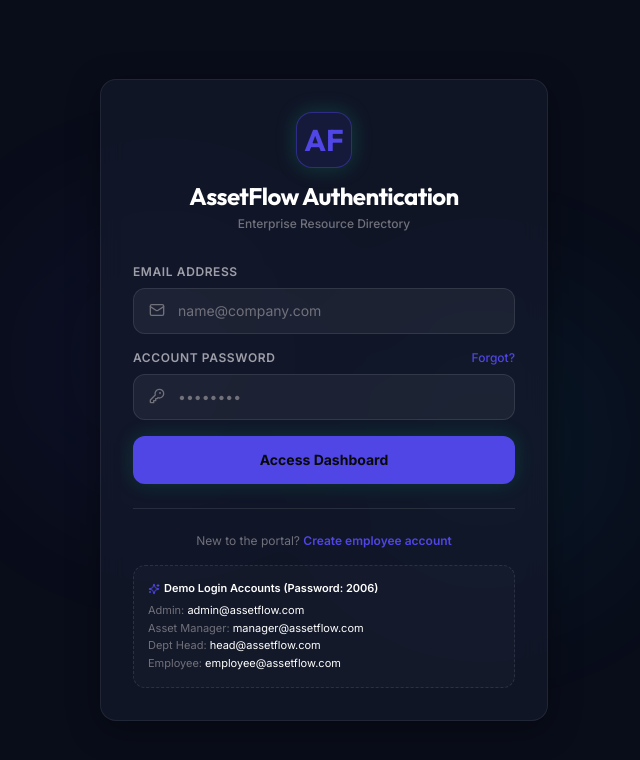
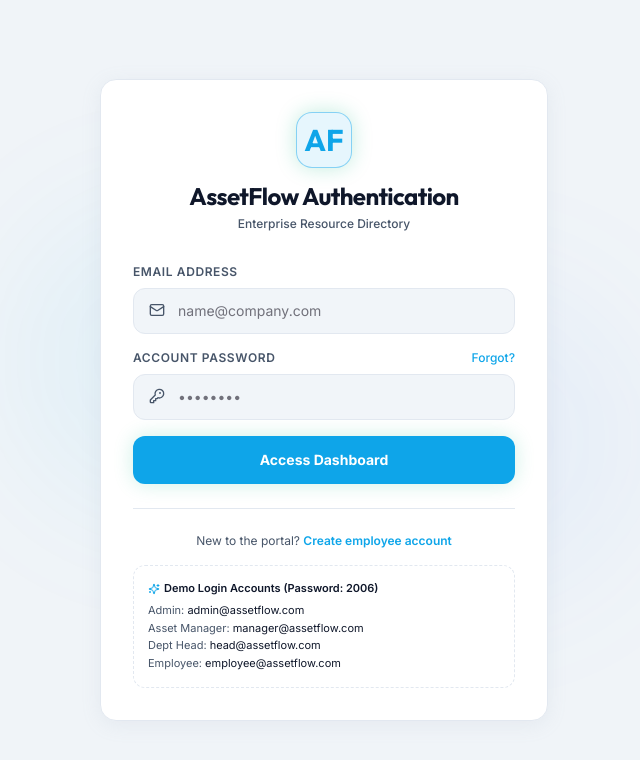
Before and after one commit to arya-das111/AssetFlow, a React (Vite) app in the folder frontend/: page /login in a window 1280 px wide. Shown: the top 760 px of the page, without its empty margins (316-956 px from the left). Built offline with nearby package versions, Linux system fonts and the light colour scheme.

Commit message:
style: convert UI to a professional white and light blue light theme layout

```diff
--- a/frontend/src/index.css
+++ b/frontend/src/index.css
@@ -6,21 +6,21 @@
   --font-sans: 'Inter', sans-serif;
   --font-sketch: 'Outfit', sans-serif;
 
-  --color-canvas: #090D1A;
-  --color-canvas-light: #0F1626;
-  --color-canvas-card: rgba(20, 27, 45, 0.7);
-  --color-canvas-hover: rgba(30, 41, 69, 0.85);
-  --color-border-custom: rgba(255, 255, 255, 0.07);
-  --color-border-glow: rgba(79, 70, 229, 0.35);
-  --color-accent-green: #4F46E5; /* Corporate Indigo - primary accent */
-  --color-accent-blue: #0EA5E9;  /* Sky Blue - secondary info/booking */
-  --color-accent-amber: #F59E0B; /* Amber - maintenance */
-  --color-accent-red: #EF4444;   /* Red - conflicts */
+  --color-canvas: #F0F4F8; /* Light blue slate background */
+  --color-canvas-light: #E2E8F0;
+  --color-canvas-card: #FFFFFF;
+  --color-canvas-hover: #F1F5F9;
+  --color-border-custom: #E2E8F0;
+  --color-border-glow: rgba(14, 165, 233, 0.2);
+  --color-accent-green: #0EA5E9; /* Premium Light Blue - primary accent */
+  --color-accent-blue: #3B82F6;  /* Sky Blue */
+  --color-accent-amber: #F59E0B; /* Amber */
+  --color-accent-red: #EF4444;   /* Red */
 }
 
 body {
   background-color: var(--color-canvas);
-  color: #E2E8F0;
+  color: #0F172A;
   font-family: var(--font-sans);
   overflow-x: hidden;
 }
@@ -36,7 +36,7 @@ body {
 }
 
 ::-webkit-scrollbar-thumb {
-  background: rgba(255, 255, 255, 0.15);
+  background: rgba(15, 23, 42, 0.1);
   border-radius: 3px;
 }
 
@@ -50,24 +50,103 @@ body {
   -webkit-backdrop-filter: blur(12px);
   background-color: var(--color-canvas-card);
   border: 1px solid var(--color-border-custom);
-  box-shadow: 0 8px 32px 0 rgba(0, 0, 0, 0.37);
+  box-shadow: 0 4px 20px 0 rgba(148, 163, 184, 0.12);
   transition: all 0.3s cubic-bezier(0.4, 0, 0.2, 1);
 }
 
 .glass-panel:hover {
-  border-color: rgba(255, 255, 255, 0.15);
+  border-color: rgba(14, 165, 233, 0.3);
 }
 
 .glass-panel-glow {
-  box-shadow: 0 0 15px 0 rgba(16, 185, 129, 0.1);
+  box-shadow: 0 0 15px 0 rgba(14, 165, 233, 0.1);
   border-color: var(--color-border-glow);
 }
 
 /* Clean geometric borders helper */
 .wireframe-border {
-  border: 1px solid rgba(255, 255, 255, 0.1);
+  border: 1px solid var(--color-border-custom);
 }
 
 .wireframe-border-active {
   border: 1px solid var(--color-accent-green);
 }
+
+/* Global Light Theme Overrides */
+.text-white {
+  color: #0F172A !important; /* Slate-900 */
+}
+.text-zinc-100, .text-zinc-200, .text-zinc-300 {
+  color: #1E293B !important; /* Slate-800 */
+}
+.text-zinc-400, .text-zinc-500 {
+  color: #475569 !important; /* Slate-600 */
+}
+.text-blue-200 {
+  color: #0369A1 !important; /* Sky-700 */
+}
+.bg-zinc-950, .bg-zinc-950\/40, .bg-zinc-950\/20, .bg-zinc-900\/40, .bg-zinc-900\/60, .bg-zinc-900, .bg-zinc-800 {
+  background-color: #FFFFFF !important; /* Clean white card backgrounds */
+}
+.bg-white\/\[0\.03\], .bg-white\/5, .bg-white\/10 {
+  background-color: #F1F5F9 !important; /* Soft slate elements */
+}
+.border-white\/5, .border-white\/10, .border-white\/20, .border-white\/15 {
+  border-color: #E2E8F0 !important; /* Soft borders */
+}
+.hover\:bg-white\/\[0\.01\]:hover {
+  background-color: #F8FAFC !important;
+}
+.divide-white\/5 > * + * {
+  border-color: #E2E8F0 !important;
+}
+select, input {
+  color: #0F172A !important;
+  border-color: #E2E8F0 !important;
+}
+option {
+  background-color: #FFFFFF !important;
+  color: #0F172A !important;
+}
+
+/* Contrast exceptions for primary CTA buttons and status badges */
+.bg-accent-green,
+.bg-accent-blue,
+.bg-accent-amber,
+.bg-accent-red,
+.bg-blue-600,
+button.bg-zinc-800 {
+  background-color: var(--color-accent-green) !important;
+}
+
+.bg-accent-green,
+.bg-accent-green *,
+.bg-accent-blue,
+.bg-accent-blue *,
+.bg-blue-600,
+.bg-blue-600 *,
+button.bg-zinc-800,
+button.bg-zinc-800 * {
+  color: #FFFFFF !important; /* Force high-contrast white text for primary actions */
+}
+
+/* Status-specific overrides for badges to maintain colors */
+.bg-accent-green\/10 {
+  background-color: rgba(14, 165, 233, 0.1) !important;
+}
+.bg-accent-amber\/10 {
+  background-color: rgba(245, 158, 11, 0.1) !important;
+}
+.bg-accent-red\/10 {
+  background-color: rgba(239, 68, 68, 0.1) !important;
+}
+
+.text-accent-green {
+  color: #0EA5E9 !important;
+}
+.text-accent-amber {
+  color: #D97706 !important; /* Darker amber for readability on light BG */
+}
+.text-accent-red {
+  color: #DC2626 !important; /* Darker red for readability on light BG */
+}
```
